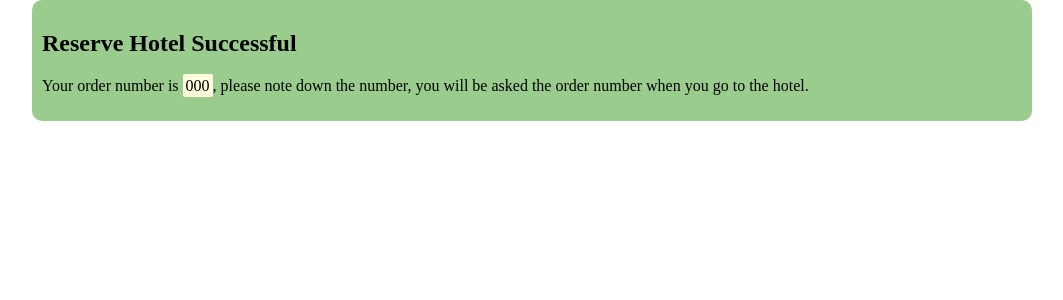
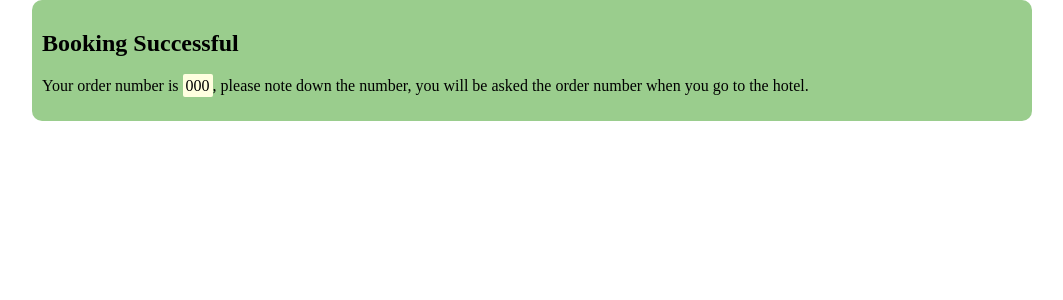
Before and after one commit to VigneshramP/Hotel-Booking, a Django app: template src/hotels/templates/hotels/success.html in a window 1280 px wide. Shown: the part 101-401 px from the top of the page, without its empty margins (108-1171 px from the left). Run offline with Django 3.2, Linux system fonts and the light colour scheme; the template is opened without the code that fills it: most values are stand-ins (such as "Sample title", 1, 10 or a date in 2020); parts of the project's set-up code (start-up, migrations or seed data) failed here and were passed over.

Commit message:
Online Hotel Booking

```diff
--- a/src/hotels/templates/hotels/chooseHotel.html
+++ b/src/hotels/templates/hotels/chooseHotel.html
@@ -8,7 +8,7 @@
 </head>
 <body>
     <div id="header">
-        <h1>Welcome to Reserver Hotel</h1>
+        <h1>Welcome to PayTm</h1>
     </div>
     <div id="step">
         <span id="search_step">Search ></span>
--- a/src/hotels/templates/hotels/chooseRoomType.html
+++ b/src/hotels/templates/hotels/chooseRoomType.html
@@ -8,7 +8,7 @@
 </head>
 <body>
     <div id="header">
-        <h1>Welcome to Reserver Hotel</h1>
+        <h1>Welcome to Paytm</h1>
     </div>
     <div id="step">
         <span id="search_step">Search ></span>
--- a/src/hotels/templates/hotels/success.html
+++ b/src/hotels/templates/hotels/success.html
@@ -3,7 +3,7 @@
 <!DOCTYPE html>
 <html>
 <head>
-    <title>Reserve Hotel Successful</title>
+    <title>Booking Successful</title>
     <link rel="stylesheet" href="{% static 'hotels/css/style.css' %}" />
 </head>
 <body>
@@ -12,7 +12,7 @@
     </div>
 
     <div id="success">
-        <h2>Reserve Hotel Successful</h2>
+        <h2>Booking Successful</h2>
         <p>Your order number is <span id="orderNumber">{{ order_code }}</span>, please note down the number, you will be asked the order number when you go to the hotel.<p>
     </div>
 </body>
```
